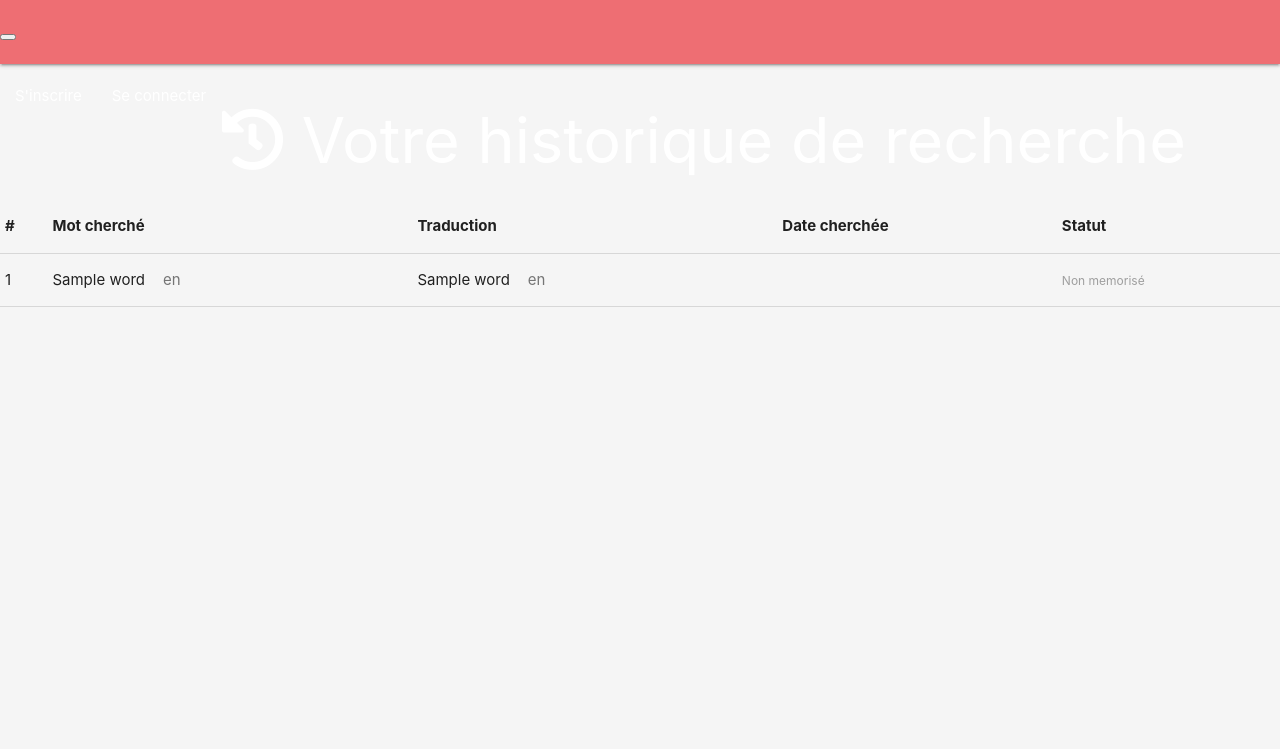
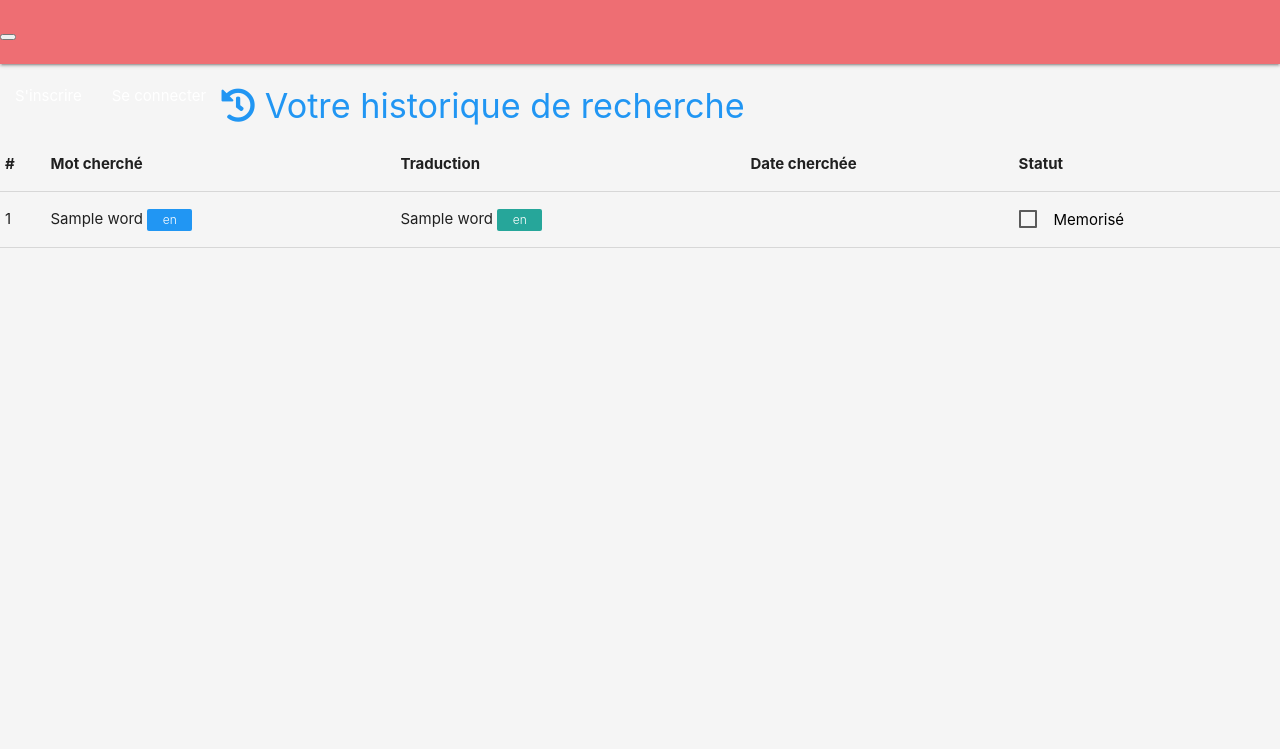
Before and after one commit to thediaf/Djangou, a Symfony app: template templates/history/index.html.twig in a window 1280 px wide. Shown: the top 749 px of the page. Run offline with Twig, Linux system fonts and the light colour scheme; the template is opened without the code that fills it: most values are stand-ins (such as "Sample title", 1, 10 or a date in 2020); some libraries are stand-ins or nearby versions.

Commit message:
Update history listing badge & checkbox

```diff
--- a/templates/history/index.html.twig
+++ b/templates/history/index.html.twig
@@ -3,10 +3,10 @@
 {% block title %}Votre historique de recherche{% endblock %}
 
 {% block body %}
-    <h1 class="my-4 text-primary">
+    <h4 class="blue-text">
         <i class="fa fa-history"></i>
         Votre historique de recherche
-    </h1>
+    </h4>
 
     {% if histories %}
     <table class="table">
@@ -25,14 +25,20 @@
             {% set memorized = history.isMemorised %}
             <tr data-status-update-url="{{ path('history_update_status', {id: history.id}) }}">
                 <td>{{ loop.index }}</td>
-                <td>{{ history.source.word }} <span class="badge badge-dark">{{ history.source.language }}</span></td>
-                <td>{{ history.target.word }} <span class="badge badge-info">{{ history.target.language }}</span></td>
+                <td>
+                    {{ history.source.word }}
+                    <span class="new badge blue" data-badge-caption="{{ history.source.language }}"></span>
+                </td>
+                <td>
+                    {{ history.target.word }}
+                    <span class="new badge" data-badge-caption="{{ history.target.language }}"></span>
+                </td>
                 <td>{{ history.searchedAt ? history.searchedAt|date('Y-m-d H:i') : '' }}</td>
                 <td>
-                    <label class="text-{{ memorized ? 'success' : 'default' }}" data-memorized="Memorisé" data-not-memorized="Non memorisé" for="history-{{ history.id }}">
-                        {{ memorized ? 'Memorisé' : 'Non memorisé' }}
+                    <label>
+                        <input type="checkbox" {% if memorized %}checked="checked"{% endif %} />
+                        <span class="{{ memorized ? 'green' : 'black' }}-text" >Memorisé</span>
                     </label>
-                    <input type="checkbox" {% if memorized %}checked{% endif %} class="custom-checkbox" id="history-{{ history.id }}">
                 </td>
                 {# <td>
                     <a href="{{ path('history_show', {'id': history.id}) }}">Afficher</a>
@@ -55,13 +61,13 @@
 
             inputs.each(function() {
                 const input = $(this);
-                const label = input.parent().find('label');
+                const label = input.parent().find('span');
 
                 input.change(function(){
                     const isMemorized = input.is(':checked');
 
                     currentRequest = $.ajax({
-                        url: input.parent().parent().data('status-update-url'),
+                        url: input.parent().parent().parent().data('status-update-url'),
                         method: "POST",
                         dataType: 'JSON',
                         data: {isMemorized},
@@ -74,11 +80,10 @@
                     })
                     .done(function(data) {
                         if(data === true) {
-                            label.text(label.data(`${!isMemorized ? 'not-' : ''}memorized`));
                             if(isMemorized) {
-                                label.removeClass('text-default').addClass('text-success');
+                                label.removeClass('black-text').addClass('green-text');
                             } else {
-                                label.removeClass('text-success').addClass('text-default');
+                                label.removeClass('green-text').addClass('black-text');
                             }
                         } else {
                             console.log(data);
--- a/templates/suggestion/index.html.twig
+++ b/templates/suggestion/index.html.twig
@@ -3,13 +3,13 @@
 {% block title %}Suggérer des traductions{% endblock %}
 
 {% block body %}
-    <h1 class="h2 my-4 text-primary d-flex justify-content-between">
+    <h4 class="blue-text">
         Mes suggestions
         <a href="{{ path('suggestion_new') }}" class="btn btn-primary">
             <i class="fa fa-plus"></i>
             Ajouter une suggestion
         </a>
-    </h1>
+    </h4>
 
     {% if suggestions %}
         <table class="table">
```
